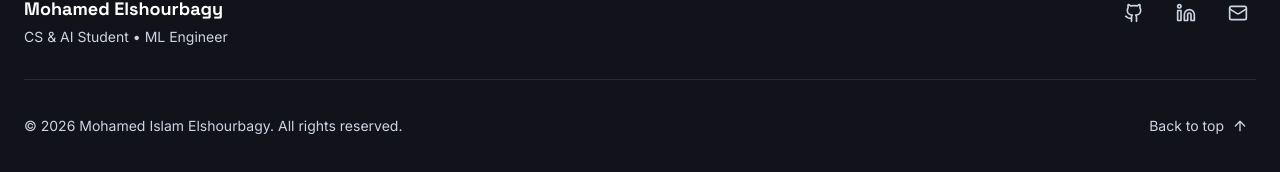
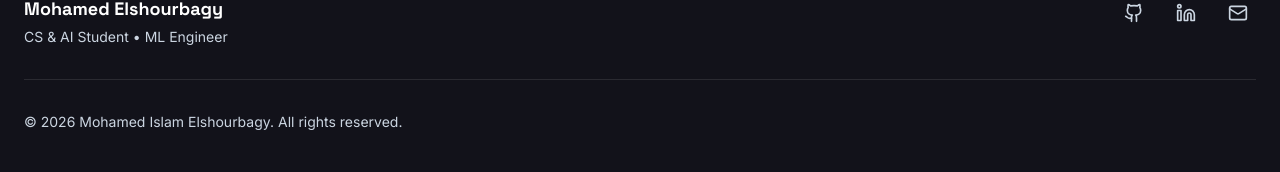
Before and after one commit to Mohamedislam42/Portfolio, a Next.js app: page / in a window 1280 px wide. Shown: the part 8354-8526 px from the top of the page. Built offline with nearby package versions, Linux system fonts and the light colour scheme; no server answers.

Commit message:
chore(footer): remove duplicate back to top text button

```diff
--- a/components/layout/Footer.tsx
+++ b/components/layout/Footer.tsx
@@ -1,13 +1,9 @@
 'use client';
 
-import { Github, Linkedin, Mail, ArrowUp } from 'lucide-react';
+import { Github, Linkedin, Mail } from 'lucide-react';
 import { socialLinks } from '@/data/navigation';
 
 export function Footer() {
-  const scrollToTop = () => {
-    window.scrollTo({ top: 0, behavior: 'smooth' });
-  };
-
   return (
     <footer className="w-full bg-surface border-t border-white/10 py-12 px-6">
       <div className="max-w-7xl mx-auto">
@@ -46,18 +42,10 @@ export function Footer() {
           </div>
         </div>
 
-        <div className="mt-8 pt-8 border-t border-white/10 flex flex-col-reverse md:flex-row justify-between items-center gap-4">
+        <div className="mt-8 pt-8 border-t border-white/10 flex flex-col md:flex-row justify-between items-center gap-4">
           <p className="text-fg-secondary text-sm">
             © {new Date().getFullYear()} Mohamed Islam Elshourbagy. All rights reserved.
           </p>
-          <button
-            onClick={scrollToTop}
-            className="flex items-center space-x-2 text-sm text-fg-secondary hover:text-accent transition-colors focus:outline-none focus-visible:ring-2 focus-visible:ring-accent rounded-sm px-2 py-1"
-            aria-label="Back to top"
-          >
-            <span>Back to top</span>
-            <ArrowUp size={16} />
-          </button>
         </div>
       </div>
     </footer>
```
